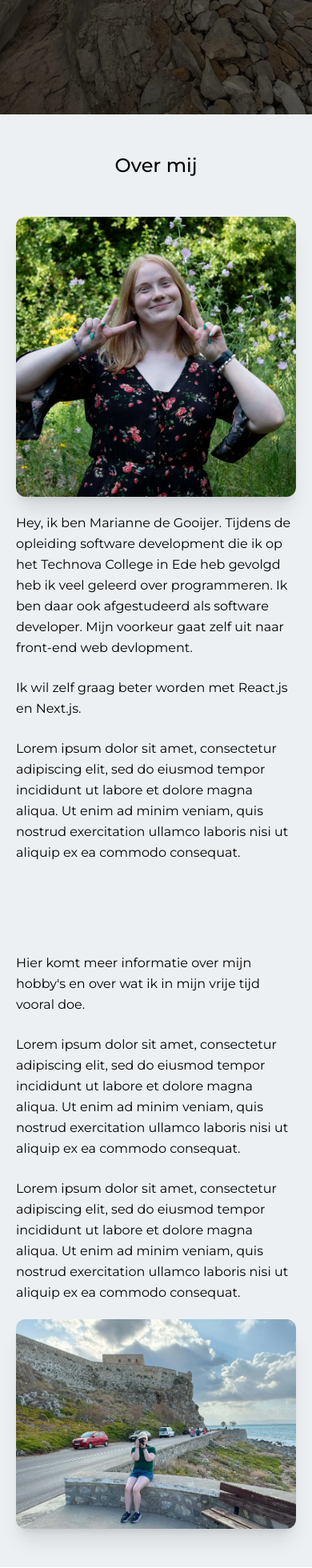
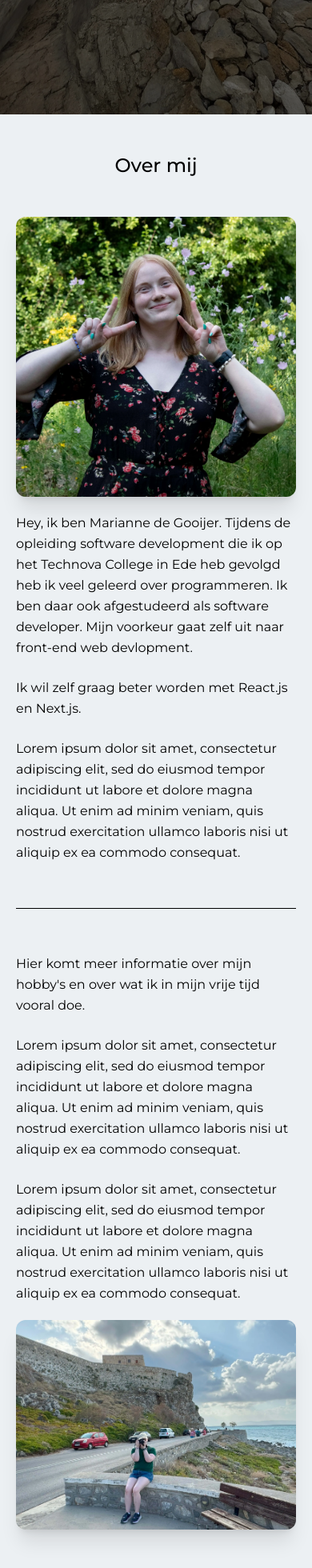
Before and after one commit to Marianne-de-Gooijer/portfolio, a Next.js app: page / in a window 390 px wide. Shown: the part 701-2661 px from the top of the page at 80% size. Built offline with nearby package versions, Linux system fonts and the light colour scheme.

Commit message:
wijzigingen about

```diff
--- a/src/components/About.js
+++ b/src/components/About.js
@@ -9,8 +9,9 @@ function About() {
       <p className="text-2xl md:text-4xl font-medium text-center mb-12 md:mb-16">
         Over mij
       </p>
-      <div className="flex flex-wrap px-5 md:mb-52 mb-28">
-        <div className="md:w-1/2 w-full md:pr-10 mb-5 md:mb-0">
+      <div className="px-5">
+        <div className="border-b border-black md:border-0 flex flex-wrap md:pb-52 pb-14">
+        <div className="md:w-1/2 w-full md:pr-10 mb-5 md:mb-0 ">
           <div className="md:rounded-full rounded-xl overflow-hidden shadow-xl lg:w-[450px] lg:h-[450px] md:w-[320px] md:h-[320px] sm:max-h-[500px] max-h-[350px] w-auto md:ml-auto">
             <Image
               src={aboutImg1}
@@ -39,8 +40,9 @@ function About() {
             aliquip ex ea commodo consequat.
           </p>
         </div>
+        </div>
       </div>
-      <div className="flex flex-wrap px-5">
+      <div className="flex flex-wrap px-5 pt-14 md:pt-0">
         <div className="md:w-1/2 w-full md:pl-10">
           <p className="leading-relaxed text-md md:text-lg">
             Hier komt meer informatie over mijn hobby&apos;s en over wat ik in mijn vrije tijd vooral doe.
```
